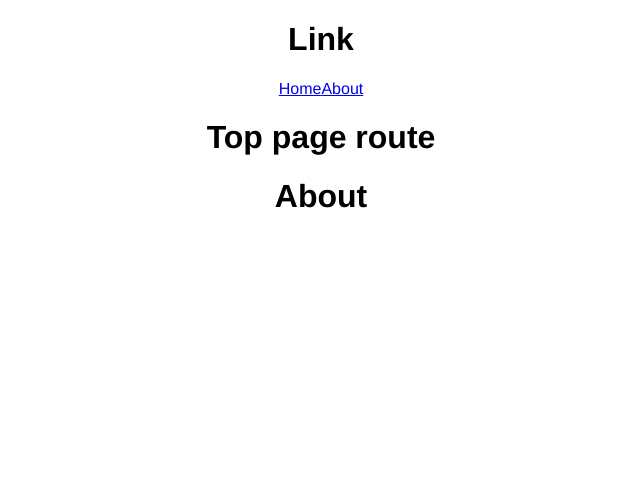
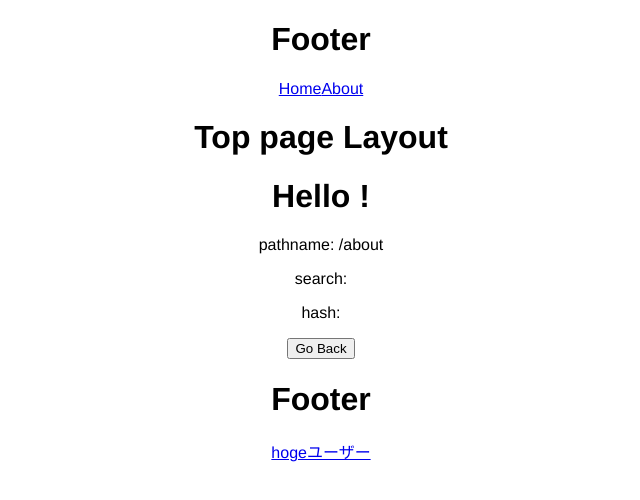
Before and after one commit to shigasy/react-ts-example, a React (Create React App) app: page /about in a window 1280 px wide. Shown: the top 500 px of the page, without its empty margins (319-959 px from the left). Built offline with nearby package versions, Linux system fonts and the light colour scheme.

Commit message:
modify: layout と routerを分けた

```diff
--- a/src/App.tsx
+++ b/src/App.tsx
@@ -1,21 +1,20 @@
 import React from 'react';
-import { BrowserRouter as Router, Link, Switch, Route } from 'react-router-dom';
+import { BrowserRouter as Router, Link } from 'react-router-dom';
+import ReactRouter from './Router';
 import './App.css';
-import About from './pages/About';
-import Home from './pages/Home';
 
 const App = () => (
   <div className="App">
     <Router>
-      <h1>Link</h1>
+      <h1>Footer</h1>
       <Link to="/">Home</Link>
       <Link to="/About">About</Link>
 
-      <h1>Top page route</h1>
-      <Switch>
-        <Route exact path="/" component={Home} />
-        <Route exact path="/about" component={About} />
-      </Switch>
+      <h1>Top page Layout</h1>
+      <ReactRouter />
+
+      <h1>Footer</h1>
+      <Link to="/user/hoge">hogeユーザー</Link>
     </Router>
   </div>
 );
--- /dev/null
+++ b/src/Router.tsx
@@ -0,0 +1,14 @@
+import React from 'react';
+import { Switch, Route } from 'react-router-dom';
+import About from './pages/About';
+import Home from './pages/Home';
+
+const Router = () => (
+  <Switch>
+    <Route exact path="/" component={Home} />
+    <Route path="/about" component={About} />
+    <Route path="/user/:name" component={About} />
+  </Switch>
+);
+
+export default Router;
--- a/src/formal/components/index.ts
+++ b/src/formal/components/index.ts
@@ -1 +1 @@
-export { default as TimerComponentsFormal } from './TimerComponentsFormal'
+export { default as TimerComponentsFormal } from './TimerComponentsFormal';
--- a/src/pages/About.tsx
+++ b/src/pages/About.tsx
@@ -1,9 +1,22 @@
 import React from 'react';
+import { useParams, useHistory, useLocation } from 'react-router-dom';
 
-const About = () => (
-  <>
-    <h1>About</h1>
-  </>
-);
+const About = () => {
+  const history = useHistory();
+  const location = useLocation();
+  const { name } = useParams();
+
+  return (
+    <div>
+      <h1>Hello {name} !</h1>
+      <p>pathname: {location.pathname}</p>
+      <p>search: {location.search}</p>
+      <p>hash: {location.hash}</p>
+      <button type="button" onClick={() => history.goBack()}>
+        Go Back
+      </button>
+    </div>
+  );
+};
 
 export default About;
```
